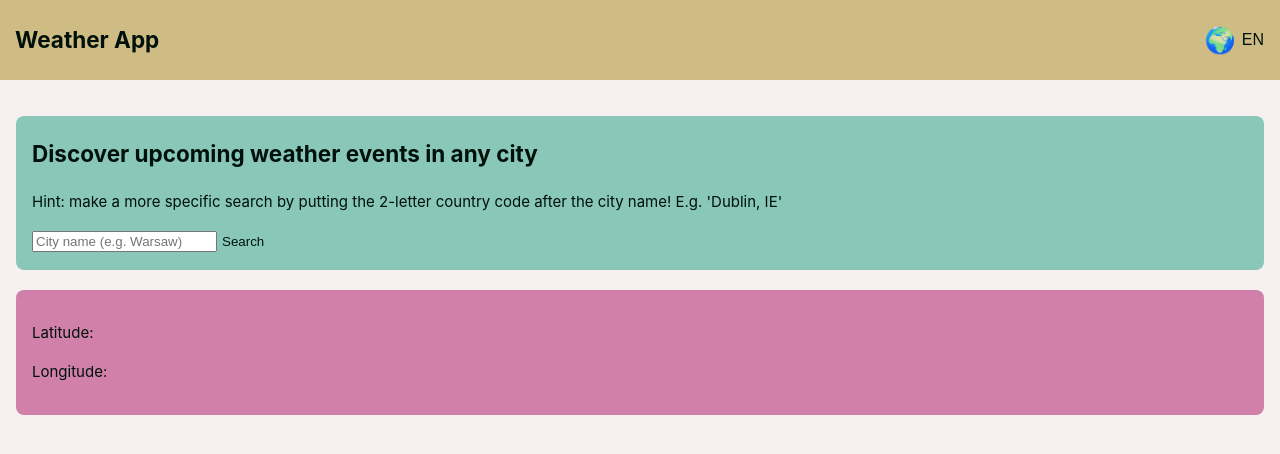
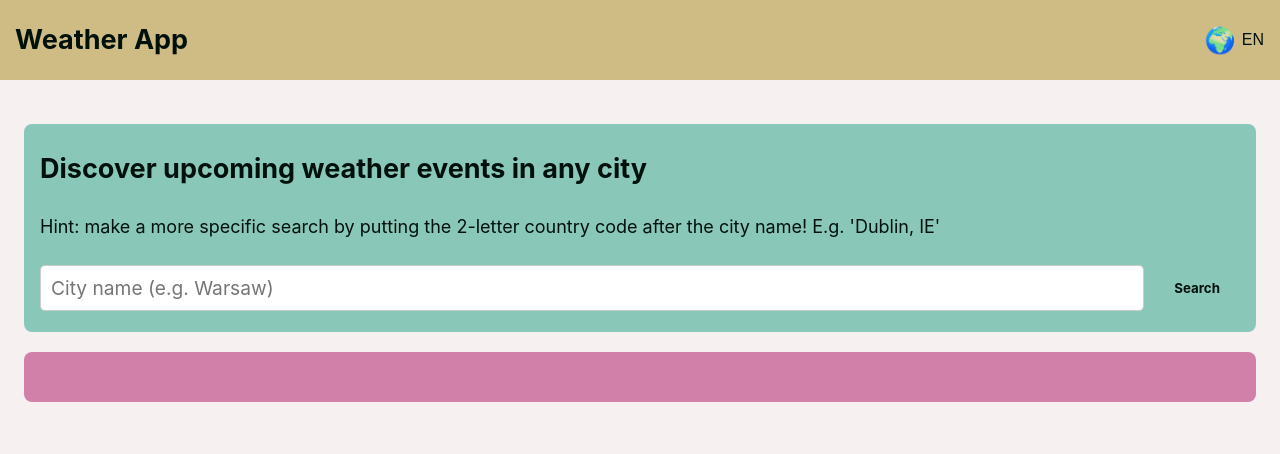
Before and after one commit to lukerabbitte/vue_weather_app, a Vue app: page / in a window 1280 px wide. Shown: the top 454 px of the page. Built offline with nearby package versions, Linux system fonts and the light colour scheme.

Commit message:
Input form styling

```diff
--- a/src/App.vue
+++ b/src/App.vue
@@ -1,9 +1,11 @@
 <script setup>
 
-  import { onMounted } from 'vue';
   import NavBar from './components/NavBar.vue';
   import Input from './components/Input.vue';
   import Table from './components/Table.vue';
+  import { useCityStore } from '@/stores/city';
+
+  const city = useCityStore();
 
 </script>
 
--- a/src/assets/base.css
+++ b/src/assets/base.css
@@ -26,7 +26,7 @@
 
 body {
   min-height: 100vh;
-  padding: 1rem;
+  padding: 1.5rem;
   color: var(--color-text);
   background: var(--color-background);
   line-height: 1.6;
@@ -45,5 +45,5 @@ body {
     'Droid Sans',
     'Helvetica Neue',
     sans-serif;
-  font-size: 15px;
+  font-size: 18px;
 }
--- a/src/components/Input.vue
+++ b/src/components/Input.vue
@@ -11,7 +11,6 @@
 </script>
 
 <template>
-
   <div>
     <h2>Discover upcoming weather events in any city</h2>
     <p>Hint: make a more specific search by putting the 2-letter country code after the city name! E.g. 'Dublin, IE'</p>
@@ -20,13 +19,12 @@
   <form @submit.prevent="city.changeCityName(cityName)" class="input-container">
     <input
       v-model="cityName"
-      :placeholder="lang.current === 'EN' ? 'City name (e.g. Warsaw)' : 'Ville (p. ex. Varsovie)'">
-
-    <button type="submit" >
+      :placeholder="lang.current === 'EN' ? 'City name (e.g. Warsaw)' : 'Nom de ville (p. ex. Varsovie)'"
+      class="input-field">
+    <button type="submit">
       {{lang.current === 'EN' ? 'Search' : 'Rechercher'}}
     </button>
   </form>
-
 </template>
 
 <style scoped>
@@ -37,18 +35,24 @@
     justify-content: baseline;
   }
 
-  #cityInput {
-    width: 30ch;
-    font-size: 1.1rem;
+  .input-field {
+    width: 100%;
+    font-size: 1.2rem;
+    font-family: inherit;
+    padding: 10px;
+    border: 1px solid #ccc;
+    border-radius: 5px;
+    margin-right: 10px;
   }
 
   button {
     background: none;
     border: none;
     color: var(--color-text);
-    padding: 5px;
-    align-items:flex-end;
+    padding: 20px;
     outline: none;
+    font-weight: bolder;
+    font-family: inherit;
   }
 
   button:hover {
--- a/src/components/Table.vue
+++ b/src/components/Table.vue
@@ -172,8 +172,6 @@
     <div>
         <div>
             <h2 v-if="city.name">5-day weather for {{ city.name }}:</h2>
-            <p>Latitude: {{ latitude }}</p>
-            <p>Longitude: {{ longitude }}</p>
 
             <ul id="dataList">
                 <!-- Display fetched weather data -->
```
